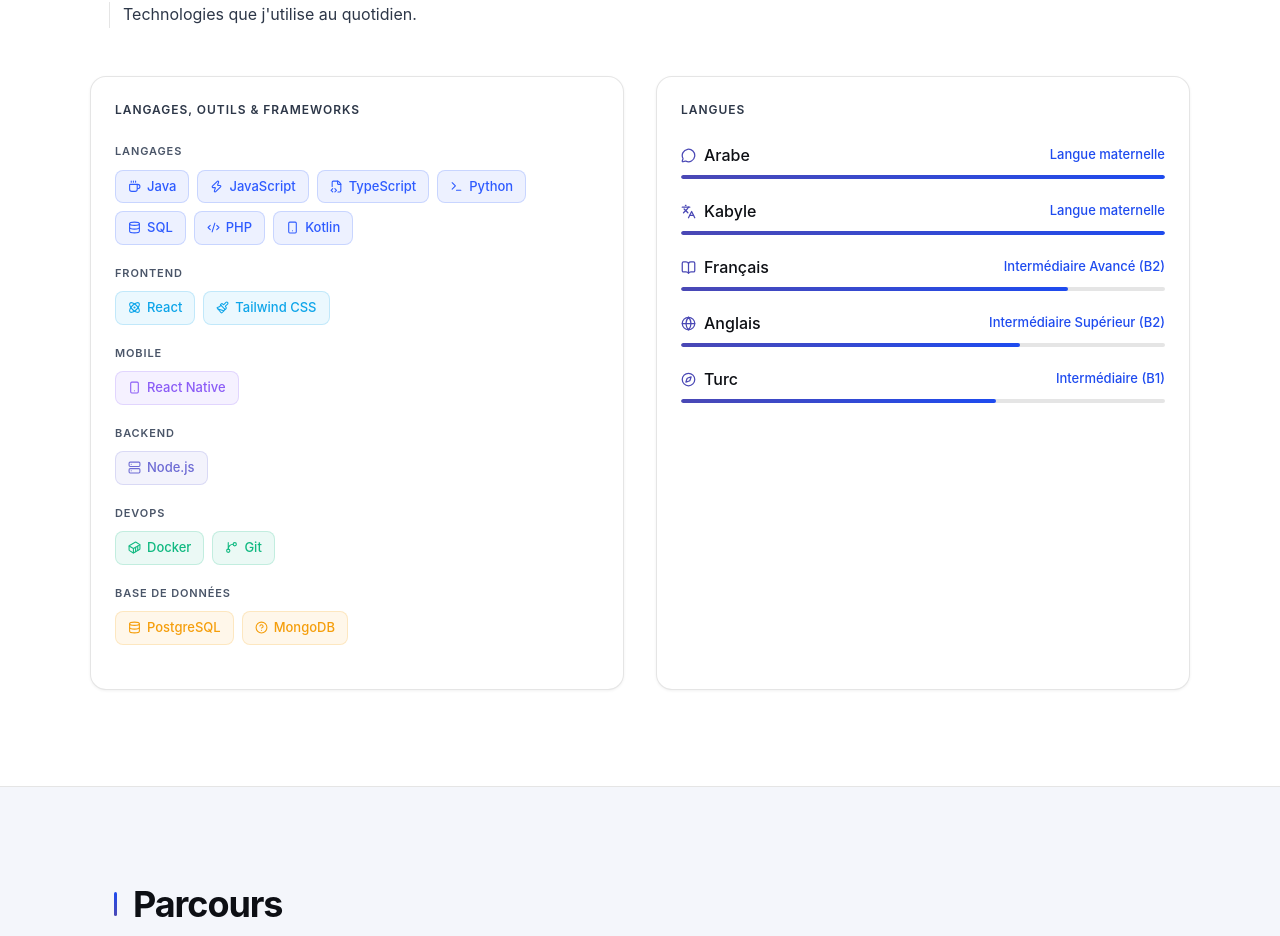
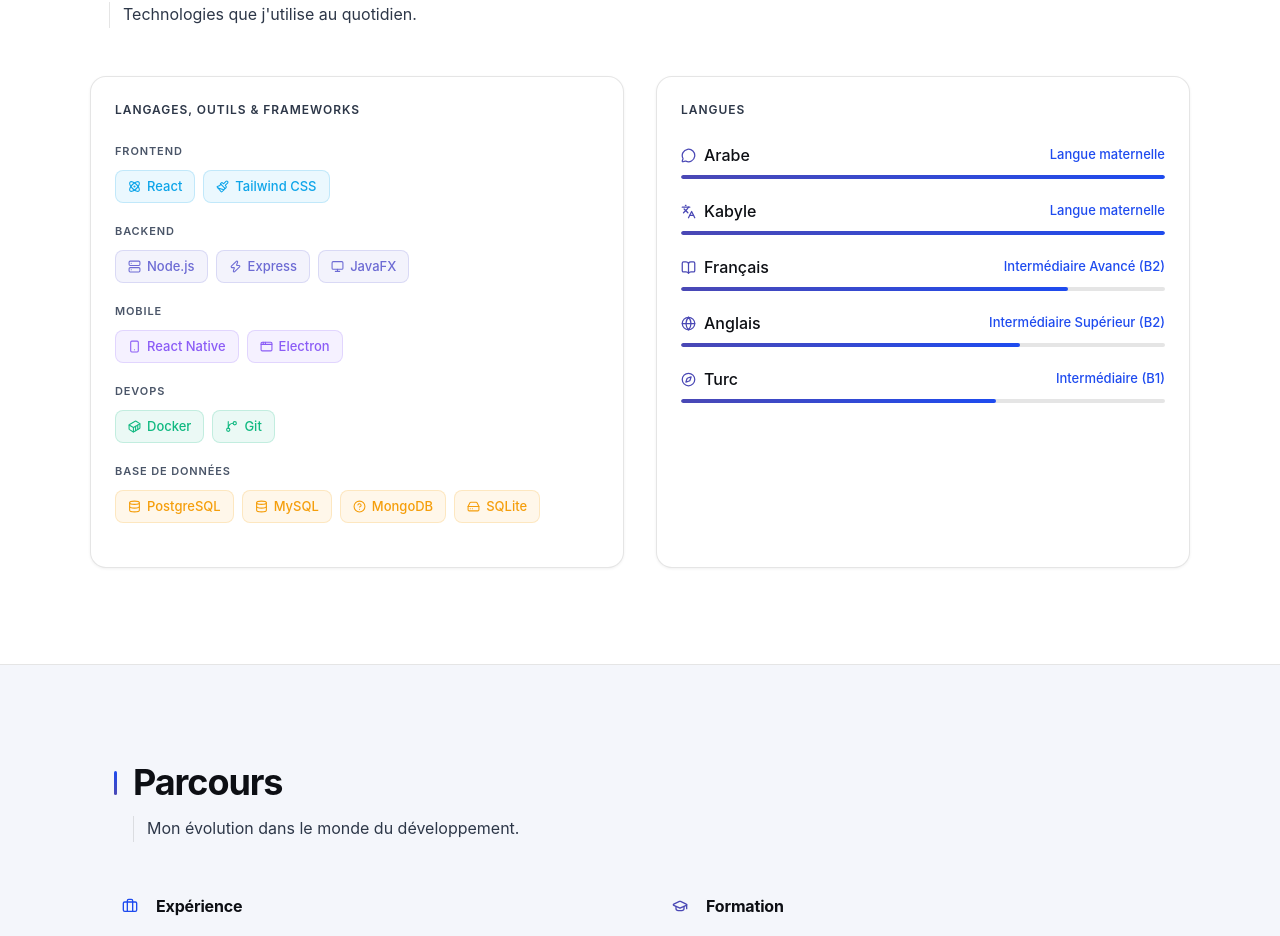
Before and after one commit to imenelc1/Portfolio, a React (Vite) app: page / in a window 1280 px wide. Shown: the part 1854-2790 px from the top of the page. Built offline with nearby package versions, Linux system fonts and the light colour scheme.

Commit message:
ameliorations skills

```diff
--- a/src/components/sections/ContactSection.jsx
+++ b/src/components/sections/ContactSection.jsx
@@ -1,8 +1,3 @@
-/* ============================================================
-   SECTION — Contact
-
-   ============================================================ */
-
 import { useLang } from '../../context/AppContext'
 import SectionHeader from '../ui/SectionHeader'
 import { FaLinkedin, FaGithub, FaEnvelope } from 'react-icons/fa'
@@ -35,7 +30,7 @@
     <section
       id="contact"
       style={{
-        padding: '6rem 1.5rem',
+        padding: '4rem 1.5rem',
         background: 'var(--bg-surface)',
         borderTop: '1px solid var(--border-color)',
       }}
@@ -47,12 +42,11 @@
           align="center"
         />
 
-        {/* Liens sociaux en colonne — plus lisible avec les labels */}
         <div style={{
           display: 'flex',
           flexDirection: 'column',
           gap: '0.875rem',
-          marginTop: '2.5rem',
+          marginTop: '2rem',
         }}>
           {socialLinks.map(link => (
             <a
@@ -84,10 +78,7 @@
                 e.currentTarget.style.transform = 'translateX(0)'
               }}
             >
-              {/* Icône */}
               <span style={{ flexShrink: 0 }}>{link.icon}</span>
-
-              {/* Texte */}
               <div>
                 <p style={{ fontWeight: 600, fontSize: '0.875rem', color: 'var(--text-primary)', marginBottom: '0.1rem' }}>
                   {link.name}
@@ -96,8 +87,6 @@
                   {link.label}
                 </p>
               </div>
-
-              {/* Flèche à droite */}
               <span style={{ marginLeft: 'auto', fontSize: '1rem', opacity: 0.4 }}>→</span>
             </a>
           ))}
--- a/src/components/sections/SkillsSection.jsx
+++ b/src/components/sections/SkillsSection.jsx
@@ -3,15 +3,6 @@
 import SectionHeader from '../ui/SectionHeader'
 import DynamicIcon from '../ui/DynamicIcon'
 
-const programmingLanguageTags = [
-  { name: 'Java',       category: 'Language', icon: 'Coffee'    },
-  { name: 'JavaScript', category: 'Language', icon: 'Zap'       },
-  { name: 'TypeScript', category: 'Language', icon: 'FileCode2' },
-  { name: 'Python',     category: 'Language', icon: 'Terminal'  },
-  { name: 'SQL',        category: 'Language', icon: 'Database'  },
-  { name: 'PHP',        category: 'Language', icon: 'Code2'     },
-  { name: 'Kotlin',     category: 'Language', icon: 'Smartphone'},
-]
 
 const categoryColors = {
   Language: '#2E5BFF',
@@ -137,7 +128,6 @@
               {t('skills.tools')}
             </h3>
 
-            <TagGroup label={langLabel} items={programmingLanguageTags} />
 
             {Object.entries(groupedTools).map(([category, items]) => (
               <TagGroup
--- a/src/components/ui/ProjectCard.jsx
+++ b/src/components/ui/ProjectCard.jsx
@@ -1,6 +1,6 @@
 import { useState } from 'react'
 import ImageGallery from './Imagegallery'
-import { GitBranch, ExternalLink } from 'lucide-react'
+import { GitBranch, ExternalLink, Code2 } from 'lucide-react'
 
 export default function ProjectCard({ project, lang, t, index = 0 }) {
   const [hovered, setHovered] = useState(false)
@@ -8,14 +8,11 @@
   return (
     <article
       className="glass scroll-reveal"
-      /* Fix stagger : style inline pour le delay car nth-child
-         ne marche pas sur des éléments non-frères directs */
       style={{ '--reveal-delay': `${index * 0.1}s` }}
       data-delay={index * 0.1}
       onMouseEnter={() => setHovered(true)}
       onMouseLeave={() => setHovered(false)}
     >
-      {/* Wrapper interne pour le hover sans casser le scroll-reveal */}
       <div style={{
         borderRadius: '16px',
         overflow: 'hidden',
@@ -41,9 +38,8 @@
               background: project.color + '18', border: `1px solid ${project.color}35`,
               display: 'flex', alignItems: 'center', justifyContent: 'center',
               flexShrink: 0, color: project.color,
-              fontFamily: 'var(--font-grotesk)', fontWeight: 700, fontSize: '0.75rem',
             }}>
-              {'</>'}
+              <Code2 size={18} strokeWidth={2} />
             </div>
             <h3 style={{
               fontFamily: 'var(--font-grotesk)', fontWeight: 600,
--- a/src/data/skills.js
+++ b/src/data/skills.js
@@ -2,23 +2,22 @@
    DONNÉES — Compétences et Expériences
    ============================================================ */
 
-export const programmingLanguages = [
-  { name: 'Java',       level: 90, icon: 'Coffee'    },
-  { name: 'JavaScript', level: 85, icon: 'Zap'       },
-  { name: 'TypeScript', level: 80, icon: 'FileCode2' },
-  { name: 'Python',     level: 75, icon: 'Terminal'  },
-  { name: 'SQL',        level: 85, icon: 'Database'  },
-]
+
 
 export const tools = [
   { name: 'React',        category: 'Frontend', icon: 'Atom'        },
+  { name: 'Tailwind CSS', category: 'Frontend', icon: 'Paintbrush'  },
+  { name: 'Node.js',      category: 'Backend',  icon: 'Server'      },
+  { name: 'Express',      category: 'Backend',  icon: 'Zap'         },
+  { name: 'JavaFX',       category: 'Backend',  icon: 'Monitor'     },
   { name: 'React Native', category: 'Mobile',   icon: 'Smartphone'  },
-  { name: 'Node.js',      category: 'Backend',  icon: 'Server'      },
+  { name: 'Electron',     category: 'Mobile',   icon: 'AppWindow'   },
   { name: 'Docker',       category: 'DevOps',   icon: 'Container'   },
   { name: 'Git',          category: 'DevOps',   icon: 'GitBranch'   },
   { name: 'PostgreSQL',   category: 'Database', icon: 'Database'    },
+  { name: 'MySQL',        category: 'Database', icon: 'Database'    },
   { name: 'MongoDB',      category: 'Database', icon: 'CircleStack' },
-  { name: 'Tailwind CSS', category: 'Frontend', icon: 'Paintbrush'  },
+  { name: 'SQLite',       category: 'Database', icon: 'HardDrive'   },
 ]
 
 export const humanLanguages = [
```
Also changed, not shown: public/og-image.png.
